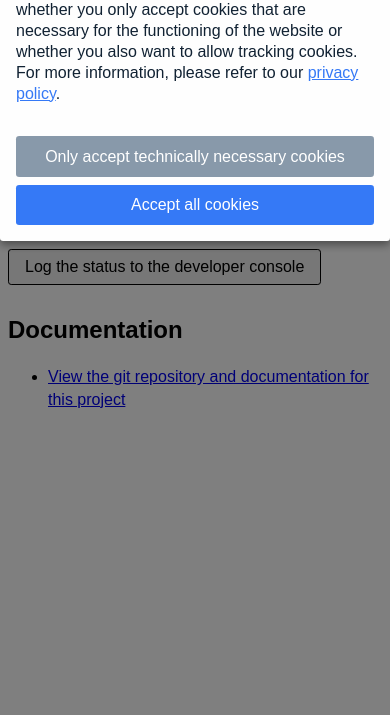
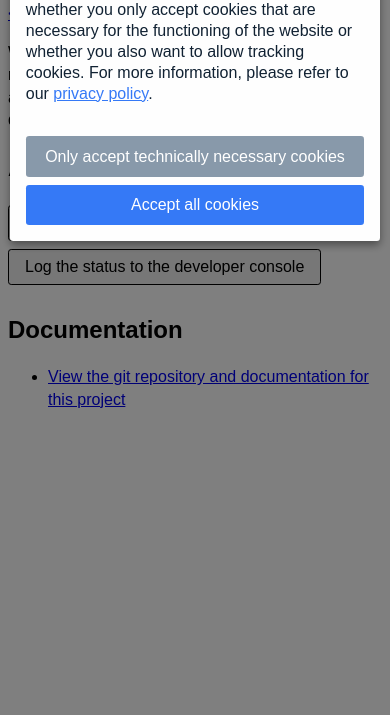
Before and after one commit to shaack/cookie-consent-js, a website: page examples/cookie-consent-block-example.html in a window 390 px wide. Shown: the part 129-844 px from the top of the page. Drawn offline with Linux system fonts and the light colour scheme.

Commit message:
better css

```diff
--- a/src/cookie-consent.js
+++ b/src/cookie-consent.js
@@ -49,8 +49,8 @@ function CookieConsent(props) {
     var _t = this.props.content[this.lang]
     var linkPrivacyPolicy = '<a href="' + this.props.privacyPolicyUrl + '">' + _t.privacyPolicy + '</a>'
     var modalClass = "cookie-consent-modal"
-    if(!this.props.blockAccess) {
-        modalClass += " non-intrusive"
+    if (this.props.blockAccess) {
+         modalClass += " block-access"
     }
     this.modalContent = '<div class="' + modalClass + '">' +
         '<div class="modal-content">' +
@@ -117,9 +117,7 @@ function CookieConsent(props) {
                 this.modal = document.createElement("div")
                 this.modal.id = self.props.modalId
                 this.modal.innerHTML = self.modalContent
-
                 document.body.append(this.modal)
-                // modal.style.display = "block"
                 this.modal.querySelector(".btn-accept-necessary").addEventListener("click", function () {
                     setCookie(self.props.cookieName, "false", 365)
                     hideDialog()
--- a/src/cookie-consent.scss
+++ b/src/cookie-consent.scss
@@ -2,23 +2,25 @@ $primary: #3579F6; // "accept all" button and privacy policy link color
 $secondary: #89a; // "accept necessary" button color
 
 .cookie-consent-modal {
-  position: fixed;
+  padding-top: 0;
+  position: static;
+  width: auto;
+  height: auto;
+
   z-index: 1000;
-  padding-top: 20vh; // modals vertical position in desktop mode
-  left: 0;
-  top: 0;
-  width: 100%;
-  height: 100%;
-  overflow: auto;
-  background-color: rgba(0, 0, 0, 0.5); // the fullscreen background layer
   font-family: sans-serif;
 
   .modal-content {
-    position: relative;
+
+    position: fixed;
+    bottom: 1rem;
+    left: 0;
+    border: 1px solid rgba(0,0,0,0.2);
+    margin: 1rem;
+
     background-color: #fefefe; // the modals background color
     color: #123; // the modals text color
     box-shadow: 0 4px 8px 0 rgba(0, 0, 0, 0.4); // the modals shadow
-    margin: auto;
     padding: 0;
     // width: 95%;
     max-width: 700px;
@@ -93,26 +95,30 @@ $secondary: #89a; // "accept necessary" button color
     }
   }
 
-  // align modal top and set buttons to full width on mobile
   @media screen and (max-width: 620px) {
-    padding-top: 2.5%;
     .btn {
       width: 100%;
-      // margin-left: 0.5rem;
     }
   }
 
-  &.non-intrusive {
-    padding-top: 0;
-    position: Static;
-    width: auto;
-    height: auto;
+  &.block-access {
+    position: fixed;
+    background-color: rgba(0, 0, 0, 0.5); // the fullscreen background layer
+    padding-top: 20vh; // modals vertical position in desktop mode
+    left: 0;
+    top: 0;
+    width: 100%;
+    height: 100%;
+    overflow: auto;
+    @media screen and (max-width: 620px) {
+      padding-top: 0;
+    }
     .modal-content {
-      position: fixed;
-      bottom: 1rem;
-      left: 0;
-      border: 1px solid rgba(0,0,0,0.2);
-      margin: 1rem;
+      position: relative;
+      margin: 2.5% auto;
+      border: none;
+      bottom: auto;
+      width: 95%;
     }
   }
 }
```
Also changed, not shown: src/cookie-consent.css.
